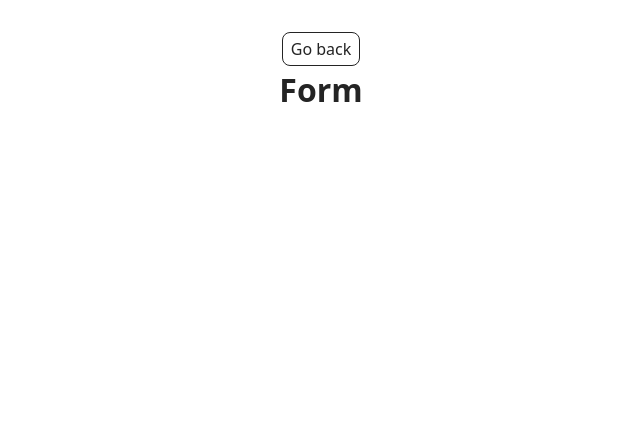
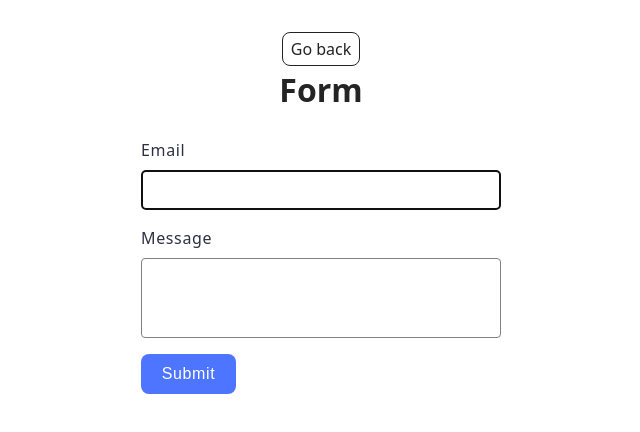
Before and after one commit to yelyzavetacherniak/goit-js-hw-09, a website built with Vite: page src/2-form.html in a window 1280 px wide. Shown: the whole page, without its empty margins (319-959 px from the left). Built offline with nearby package versions, Linux system fonts and the light colour scheme.

Commit message:
add form

```diff
--- a/src/2-form.html
+++ b/src/2-form.html
@@ -12,6 +12,17 @@
       <div class="container">
         <a class="back-link" href="./index.html">Go back</a>
         <h1 class="main-title">Form</h1>
+        <form class="feedback-form" autocomplete="off">
+          <label>
+            Email
+            <input class="input-text" type="email" name="email" autofocus />
+          </label>
+          <label>
+            Message
+            <textarea name="message" rows="8"></textarea>
+          </label>
+          <button class="btn-submit" type="submit">Submit</button>
+        </form>
       </div>
     </main>
     <script type="module" src="./js/2-form.js"></script>
--- a/src/css/styles.css
+++ b/src/css/styles.css
@@ -15,7 +15,7 @@
 @import url('./badges.css');
 @import url('./back-link.css');
 
-/* Стилі галереї */
+/* GALLERY */
 * {
   box-sizing: border-box;
 }
@@ -48,3 +48,79 @@
   cursor: zoom-in;
   transform: scale(1.03);
 }
+
+/* FORM */
+
+.feedback-form {
+  display: flex;
+  flex-direction: column;
+  gap: 16px;
+  border-radius: 8px;
+  padding: 24px;
+  width: 408px;
+  height: auto;
+  background: #fff;
+  display: flex;
+  justify-content: center;
+  margin: 0 auto;
+}
+
+.feedback-form label {
+  display: flex;
+  flex-direction: column;
+  align-items: flex-start;
+  gap: 8px;
+  font-size: 16px;
+  font-weight: 400;
+  line-height: 150%;
+  letter-spacing: 0.04em;
+  color: #2e2f42;
+}
+
+textarea {
+  font-weight: 400;
+  font-size: 16px;
+  line-height: 150%;
+  letter-spacing: 0.04em;
+  color: #2e2f42;
+  padding: 8px 12px;
+  resize: none;
+  border: 1px solid #808080;
+  border-radius: 4px;
+  width: 360px;
+  height: 80px;
+}
+
+.input-text {
+  font-weight: 400;
+  font-size: 16px;
+  line-height: 150%;
+  letter-spacing: 0.04em;
+  color: #2e2f42;
+  padding: 8px 12px;
+  width: 360px;
+  height: 40px;
+  border: 1px solid #808080;
+  border-radius: 4px;
+}
+
+.btn-submit {
+  font-weight: 500;
+  font-size: 16px;
+  line-height: 150%;
+  letter-spacing: 0.04em;
+  color: #fff;
+  border-radius: 8px;
+  padding: 8px 16px;
+  background: #4e75ff;
+  border: none;
+  cursor: pointer;
+  width: 95px;
+  height: 40px;
+}
+
+.btn-submit:hover,
+.btn-submit:focus {
+  background: #ccc;
+  color: #4e75ff;
+}
--- a/src/js/2-form.js
+++ b/src/js/2-form.js
@@ -0,0 +1,54 @@
+const formData = {
+  email: '',
+  message: '',
+};
+
+const storageKey = 'feedback-form-state';
+
+const form = document.querySelector('.feedback-form');
+
+form.addEventListener('input', handleInput);
+
+function handleInput(event) {
+  const name = event.target.name;
+  const value = event.target.value.trim();
+  formData[name] = value;
+  localStorage.setItem('feedback-form-state', JSON.stringify(formData));
+}
+
+const savedData = localStorage.getItem(storageKey);
+let parsedData = null;
+
+if (savedData) {
+  parsedData = JSON.parse(savedData);
+}
+
+if (parsedData) {
+  if (parsedData.email) {
+    form.elements.email.value = parsedData.email;
+    formData.email = parsedData.email;
+  }
+  if (parsedData.message) {
+    form.elements.message.value = parsedData.message;
+    formData.message = parsedData.message;
+  }
+}
+
+form.addEventListener('submit', handleSubmit);
+
+function handleSubmit(event) {
+  event.preventDefault();
+
+  if (!formData.email || !formData.message) {
+    alert('Fill please all fields');
+    return;
+  }
+
+  console.log(formData);
+
+  event.currentTarget.reset();
+  localStorage.removeItem(storageKey);
+
+  formData.email = '';
+  formData.message = '';
+}
```
